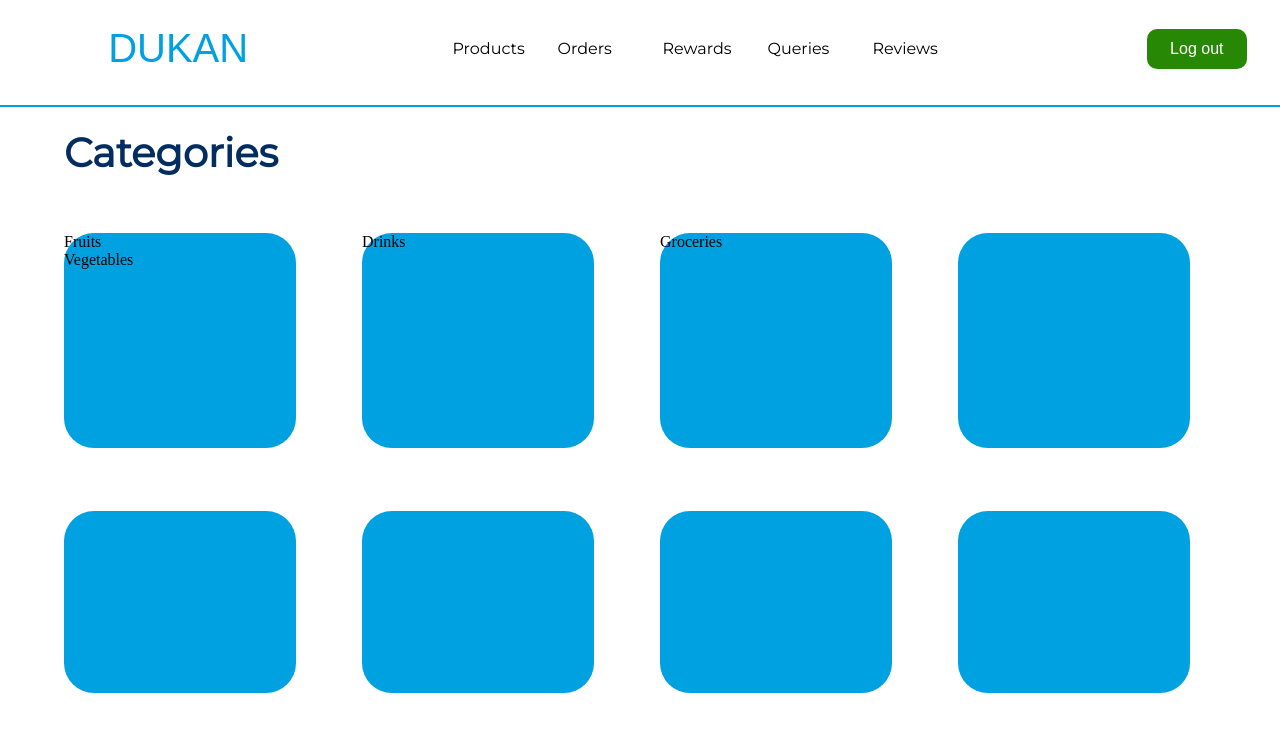
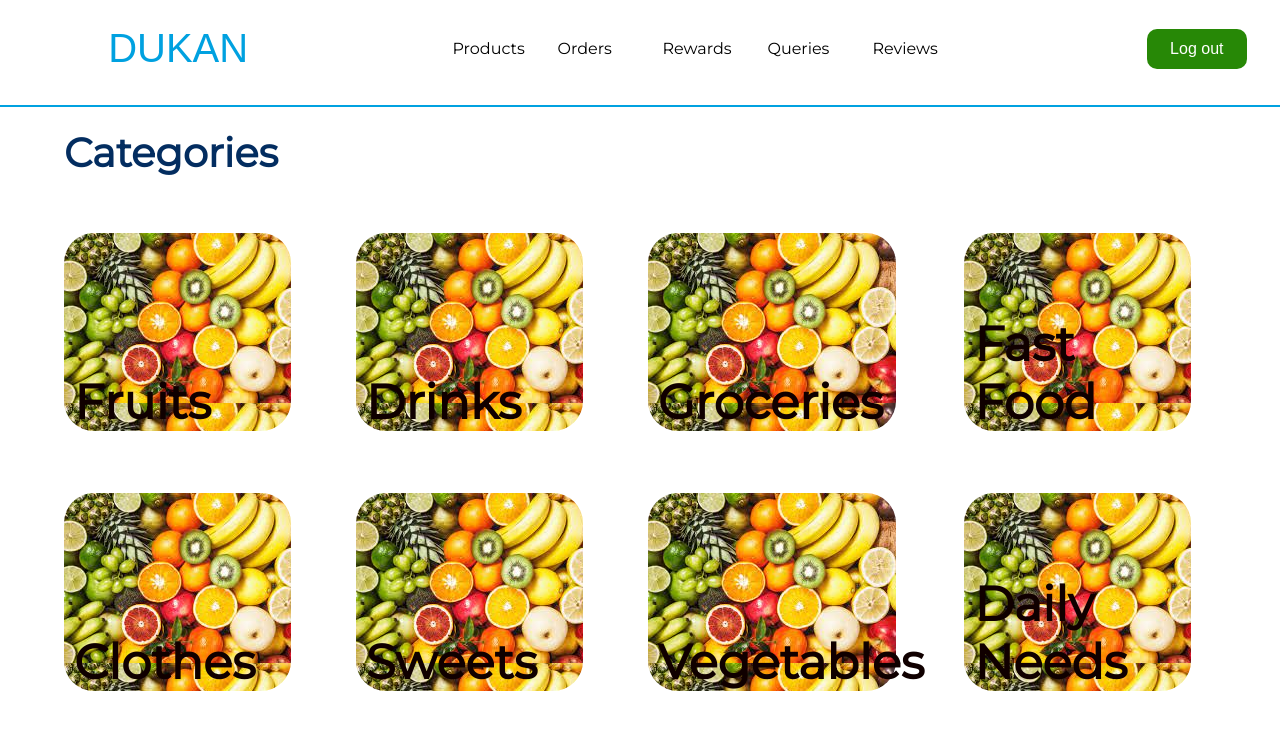
Before and after one commit to ABHISHEK-PANDEY2/dukan, a plain HTML site: page grahak.html in a window 1280 px wide. Drawn offline with Linux system fonts and the light colour scheme; a web font is replaced by a local one.

Commit message:
new changes

```diff
--- a/css/grahak.css
+++ b/css/grahak.css
@@ -86,9 +86,23 @@ nav ul {
   width: 90%;
   border-radius: 30px;
   background-color: #00a1e0;
+  color: rgb(16, 0, 0);
+  font-family: "Montserrat", sans-serif;
+  font-size: 3rem;
+  font-weight: 600;
+  text-align: start;
+  display: flex;
+  align-items: flex-end;
+  background-image: url("../assets/fruits.jfif");
+  filter: blur(0.5px);
+}
+
+.items p {
+  margin: 5px 0 0 10px;
+  filter: blur(0px);
 }
 
 .items:hover {
-  box-shadow: 1px 1px 20px rgba(121, 117, 117, 0.738);
+  box-shadow: 1px 1px 20px rgba(224, 219, 219, 0.485);
   cursor: pointer;
 }
--- a/grahak.html
+++ b/grahak.html
@@ -37,14 +37,16 @@
     <div class="main">
       <h1>Categories</h1>
       <div class="catogaries">
-        <div class="items">Fruits <br />Vegetables</div>
-        <div class="items">Drinks</div>
-        <div class="items">Groceries</div>
-        <div class="items"></div>
-        <div class="items"></div>
-        <div class="items"></div>
-        <div class="items"></div>
-        <div class="items"></div>
+        <div class="items">
+          <p>Fruits <br /></p>
+        </div>
+        <div class="items"><p>Drinks</p></div>
+        <div class="items"><p>Groceries</p></div>
+        <div class="items"><p>Fast Food</p></div>
+        <div class="items"><p>Clothes</p></div>
+        <div class="items"><p>Sweets</p></div>
+        <div class="items"><p>Vegetables</p></div>
+        <div class="items"><p>Daily Needs</p></div>
       </div>
     </div>
 
```
Also changed, not shown: assets/drinks.jfif (added), assets/fruits.jfif (added), assets/fruits.jpg (added).
